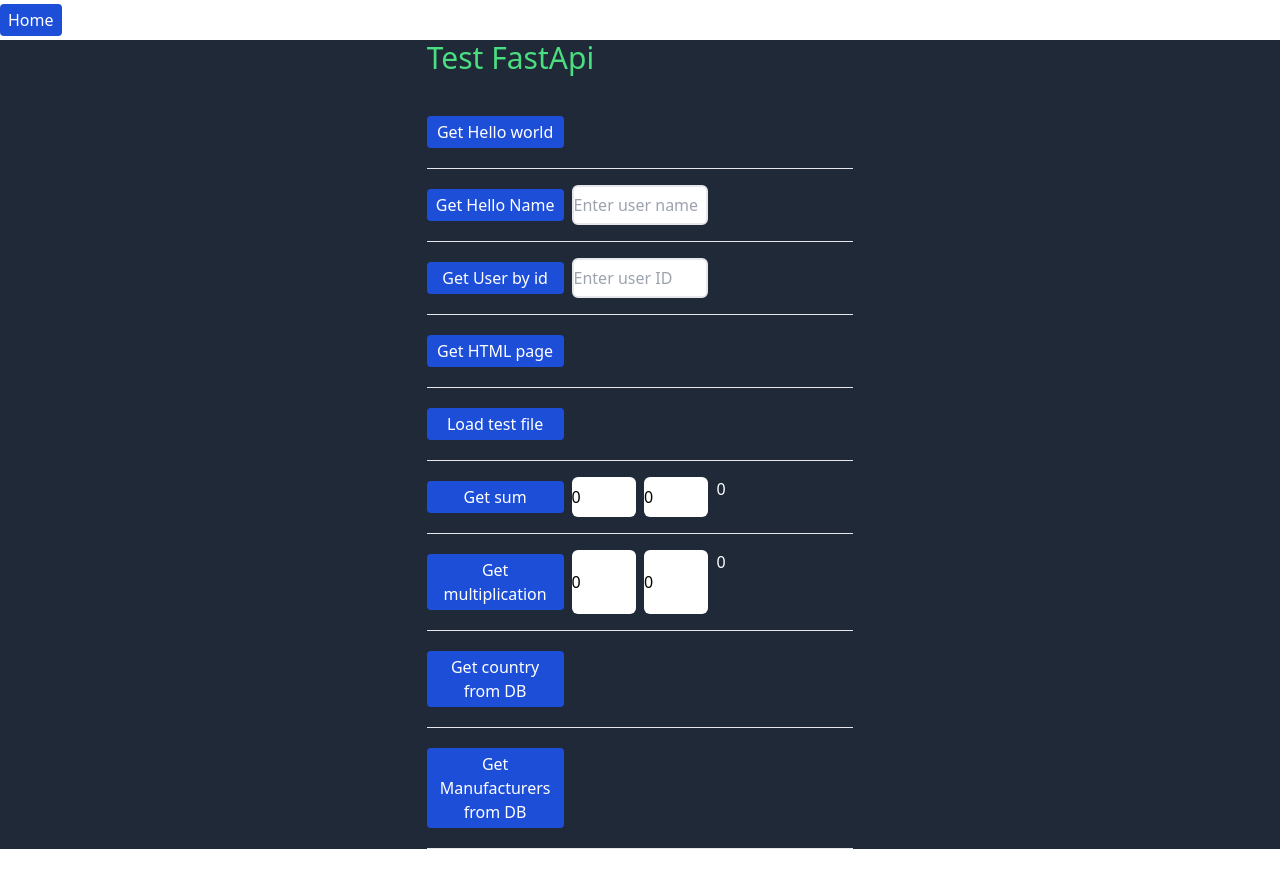
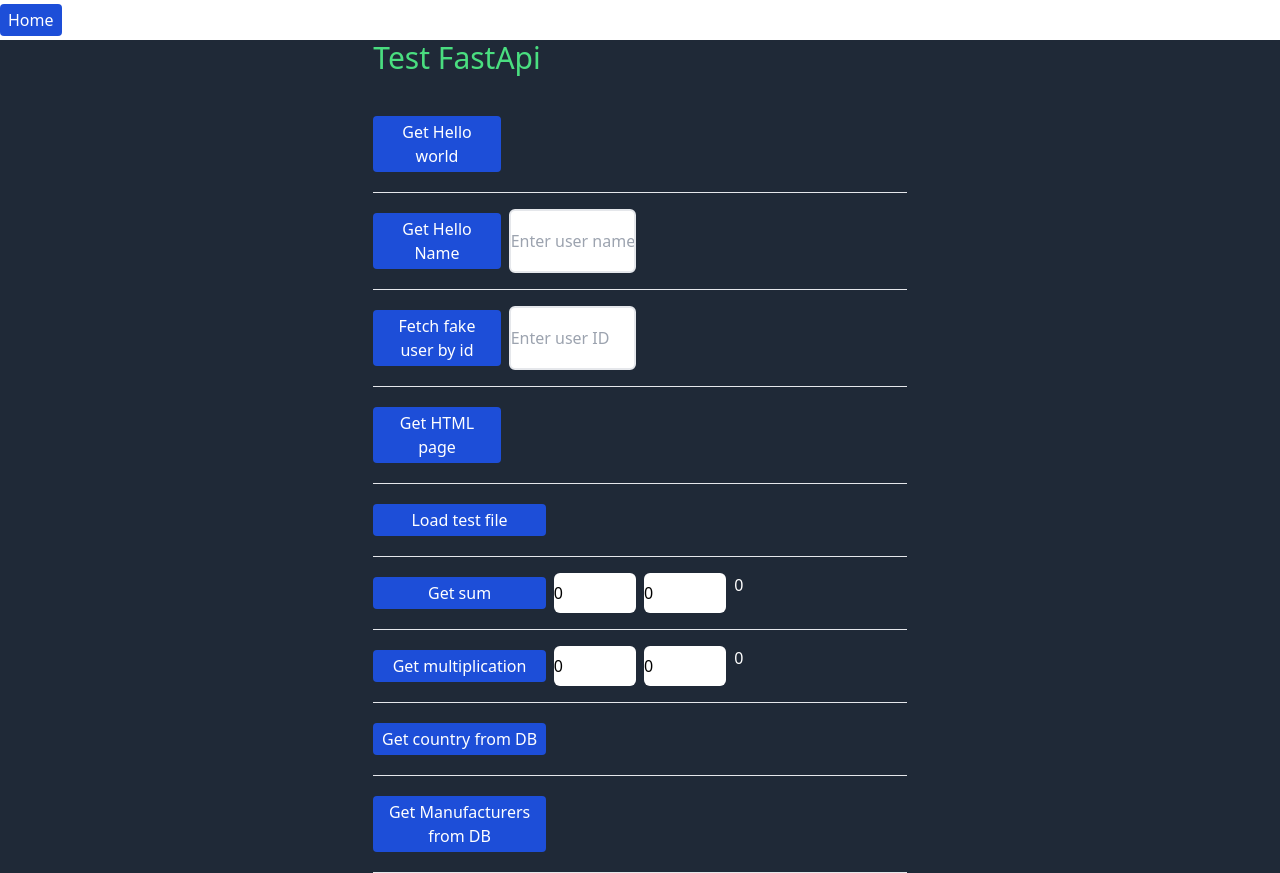
Before and after one commit to voronovmaksim88/KIS3_v2r2, a Vue app in the folder frontend/: page / in a window 1280 px wide. Both pictures are taken after a click on the button "Тест FastAPI". Before the commit the page ends 849 px from the top, so only its background shows below. Built offline with nearby package versions, Linux system fonts and the light colour scheme.

Commit message:
поломал загрузку html странички. остальное работает

```diff
--- a/frontend/src/components/BD_FastAPI_PostGreSQL.vue
+++ b/frontend/src/components/BD_FastAPI_PostGreSQL.vue
@@ -1,107 +1,21 @@
 <script setup>
-import {ref, computed} from 'vue'
+import {ref} from 'vue'
 import The_Test_FastAPI_hello_world from "@/components/The_Test_FastAPI_hello_world.vue";
+import The_Test_FastAPI_hello_name from "@/components/The_Test_FastAPI_hello_name.vue";
+import The_Test_FastAPI_fetch_fake_user from "@/components/The_Test_FastAPI_fetch_fake_user.vue";
+import The_Test_FastAPI_get_html_page from "@/components/The_Test_FastAPI_get_html_page.vue";
 
 
-const user = ref(null)
-const userId = ref(null)
-const error = ref(null)
-const errorHelloName = ref(null)
-const error_TestHTMLPage = ref(null)
 const error_TestLoadFile = ref(null)
-const userName = ref("")
-const helloName = ref("")
-const input_name_class = ref("border-2 rounded-md")
-const input_userId_class = ref("border-2 rounded-md")
-const input_error_style = "border-2 border-red-500 rounded-md focus:outline-none focus:ring-2"
+
 // const backend_url = "https://sibplc-kis3.ru/api/"
 const backend_url = "http://localhost:8000/api/"
-const htmlContent = ref('')
 const mul1 = ref(0) //  множитель 1
 const mul2 = ref(0) //  множитель 2
 const composition = ref(0) // произведение
 
-// Вычисляемое свойство лучше определить за пределами функции
-const userIdNumber = computed(() => parseInt(userId.value));
 
 
-
-
-const fetchHelloName = async () => {
-  errorHelloName.value = null;
-  if (userName.value) {
-    try {
-      const response = await fetch(`${backend_url}test/hello?name=${encodeURIComponent(userName.value)}`);
-
-      if (!response.ok) {
-        // noinspection ExceptionCaughtLocallyJS
-        throw new Error('Failed to fetch hello message');
-      }
-
-      const data = await response.json();
-      console.log(data);
-
-      if (data && data.message) {
-        helloName.value = data.message;
-      } else {
-        // noinspection ExceptionCaughtLocallyJS
-        throw new Error('Invalid response format');
-      }
-
-    } catch (err) {
-      errorHelloName.value = err.message;
-
-    }
-  } else {
-    // alert("введите имя")
-    input_name_class.value = input_error_style
-    helloName.value = ''
-  }
-}
-
-
-const fetchUser = async () => {
-  user.value = null;
-  error.value = null;
-  if (userId.value) {
-    try {
-      const response = await fetch(`${backend_url}test/user/${userIdNumber.value}`);
-
-      if (!response.ok) {
-        // noinspection ExceptionCaughtLocallyJS
-        throw new Error('User not found!!!');
-      }
-
-      const data = await response.json();
-      console.log(data);
-
-      user.value = data;
-    } catch (err) {
-      error.value = err.message;
-    }
-  } else {
-    // alert("введите имя")
-    input_userId_class.value = input_error_style
-  }
-}
-
-
-const fetchTestHTMLPage = async () => {
-  user.value = null;
-  error_TestHTMLPage.value = null;
-  try {
-    const response = await fetch(`${backend_url}test/load_test_html_page`);
-
-    if (!response.ok) {
-      // noinspection ExceptionCaughtLocallyJS
-      throw new Error('test_html_page not found!!!');
-    }
-
-    htmlContent.value = await response.text();
-  } catch (err) {
-    error_TestHTMLPage.value = err.message;
-  }
-};
 
 
 const fetchTestFile = async () => {
@@ -127,15 +41,6 @@
 
   } catch (err) {
     error_TestLoadFile.value = err.message;
-  }
-};
-
-
-const resetInputClassDynamic = (inputName) => {
-  if (inputName === 'userId') {
-    input_userId_class.value = "border-2 rounded-md";
-  } else if (inputName === 'userName') {
-    input_name_class.value = "border-2 rounded-md";
   }
 };
 
@@ -256,60 +161,16 @@
 
 <template>
   <div class="w-full min-h-screen flex flex-col items-center bg-gray-800" id="BD_FastAPI_PostGreSQL">
-    <div class="flex flex-col w-full sm:w-1/2 md:w-2/3 lg:w-1/2 xl:w-1/3 space-y-4">
+    <div class="flex flex-col w-full sm:w-1/2 md:w-2/3 lg:w-2/3 xl:w-5/12 space-y-4">
       <h1 class="text-green-400 text-3xl mb-5">Test FastApi</h1>
 
       <The_Test_FastAPI_hello_world :url="backend_url"/>
+      <The_Test_FastAPI_hello_name :url="backend_url"/>
+      <The_Test_FastAPI_fetch_fake_user :url="backend_url"/>
+      <The_Test_FastAPI_get_html_page :url="backend_url"/>
 
-      <div class="grid grid-cols-3 gap-2">
-        <button class="btn btn-p" @click="fetchHelloName">Get Hello Name</button>
-        <input
-            id="input_name"
-            type="text"
-            v-model="userName"
-            placeholder="Enter user name"
-            :class="input_name_class"
-            @focus="resetInputClassDynamic('userName')"
-        />
-        <p class="text-white">{{ helloName }}</p>
-        <div v-if="errorHelloName">
-          <p style="color: red;">{{ errorHelloName }}</p>
-        </div>
-      </div>
-      <hr class="mb-5">
 
-      <div class="grid grid-cols-3 gap-2">
-        <button class="btn btn-p" @click="fetchUser">Get User by id</button>
-        <input
-            type="number"
-            v-model="userId"
-            placeholder="Enter user ID"
-            :class="input_userId_class"
-            @focus="resetInputClassDynamic('userId')"
-        />
-        <div class="text-white" v-if="user">
-          <h2>User Info</h2>
-          <p>ID: {{ user.id }}</p>
-          <p>Name: {{ user.name }}</p>
-          <!--suppress JSUnresolvedReference -->
-          <p>Age: {{ user.age }}</p>
-        </div>
-        <div v-if="error">
-          <p style="color: red;">{{ error }}</p>
-        </div>
-      </div>
-      <hr class="mb-5">
 
-      <div class="grid grid-cols-3 gap-2">
-        <button class="btn btn-p" @click="fetchTestHTMLPage">Get HTML page</button>
-        <div v-if="htmlContent" class="col-span-2">
-          <div v-html="htmlContent" class="bg-white p-4 rounded-md"></div>
-        </div>
-        <div v-if="error_TestHTMLPage">
-          <p style="color: red;">{{ error_TestHTMLPage }}</p>
-        </div>
-      </div>
-      <hr class="mb-5">
 
       <div class="grid grid-cols-3 gap-2">
         <button class="btn btn-p" @click="fetchTestFile">Load test file</button>
--- /dev/null
+++ b/frontend/src/components/The_Test_FastAPI_fetch_fake_user.vue
@@ -0,0 +1,95 @@
+<script setup>
+import {ref, defineProps, computed} from "vue";
+
+const user = ref(null)
+const userId = ref(null)
+const error_user = ref(null)
+const input_userId_class = ref("border-2 rounded-md")
+const input_error_style = "border-2 border-red-500 rounded-md focus:outline-none focus:ring-2"
+const response_ok = ref("")
+
+const props = defineProps({
+  url: {
+    type: String,
+    required: true
+  }
+});
+
+const fetchUser = async () => {
+  user.value = null;
+  error_user.value = null;
+  if (userId.value) {
+    try {
+      const response = await fetch(`${props.url}test/user/${userIdNumber.value}`);
+
+      if (!response.ok) {
+        // noinspection ExceptionCaughtLocallyJS
+        throw new Error('User not found!!!');
+      }
+
+      if (response.ok) {
+        // noinspection ExceptionCaughtLocallyJS
+        response_ok.value = "ok";
+      }
+
+      const data = await response.json();
+      console.log(data);
+
+      user.value = data;
+    } catch (err) {
+      error_user.value = err.message;
+    }
+  } else {
+    // alert("введите имя")
+    input_userId_class.value = input_error_style
+  }
+}
+
+const resetInputClassDynamic = (inputName) => {
+  if (inputName === 'userId') {
+    input_userId_class.value = "border-2 rounded-md";
+  }
+};
+
+// Вычисляемое свойство лучше определить за пределами функции
+const userIdNumber = computed(() => parseInt(userId.value));
+
+</script>
+
+<template>
+
+  <div class="grid grid-cols-4 gap-2">
+    <button class="btn btn-p" @click="fetchUser">Fetch fake user by id</button>
+    <input
+        type="number"
+        v-model="userId"
+        placeholder="Enter user ID"
+        :class="input_userId_class"
+        @focus="resetInputClassDynamic('userId')"
+    />
+
+    <div class="text-white" v-if="user">
+      <h2>User Info</h2>
+      <p>ID: {{ user.id }}</p>
+      <p>Name: {{ user.name }}</p>
+      <!--suppress JSUnresolvedReference -->
+      <p>Age: {{ user.age }}</p>
+    </div>
+    <div v-else>
+    </div>
+
+    <div v-if="error_user">
+      <p style="color: red;">{{ error_user }}</p>
+    </div>
+
+    <div v-if="response_ok">
+      <p class="font-bold text-green-500">{{ response_ok }}</p>
+    </div>
+
+  </div>
+  <hr class="mb-5">
+</template>
+
+<style scoped>
+
+</style>
--- /dev/null
+++ b/frontend/src/components/The_Test_FastAPI_get_html_page.vue
@@ -0,0 +1,61 @@
+<script setup>
+import {ref, defineProps} from "vue";
+
+const error_TestHTMLPage = ref(null)
+const htmlContent = ref('')
+const response_ok = ref("")
+
+const props = defineProps({
+  url: {
+    type: String,
+    required: true
+  }
+});
+
+const fetchTestHTMLPage = async () => {
+  error_TestHTMLPage.value = null;
+  try {
+    const response = await fetch(`${props.url}test/load_test_html_page`);
+
+    if (!response.ok) {
+      // noinspection ExceptionCaughtLocallyJS
+      throw new Error('test_html_page not found!!!');
+    }
+
+    if (response.ok) {
+      // noinspection ExceptionCaughtLocallyJS
+      response_ok.value = "ok";
+    }
+
+    htmlContent.value = await response.text();
+  } catch (err) {
+    error_TestHTMLPage.value = err.message;
+  }
+};
+</script>
+
+<template>
+  <div class="grid grid-cols-4 gap-2">
+    <button class="btn btn-p" @click="fetchTestHTMLPage">Get HTML page</button>
+
+    <div v-if="htmlContent" class="col-span-2">
+      <div v-html="htmlContent" class="bg-white p-4 rounded-md"></div>
+    </div>
+    <div v-else class="col-span-2">
+    </div>
+
+    <div v-if="error_TestHTMLPage">
+      <p style="color: red;">{{ error_TestHTMLPage }}</p>
+    </div>
+
+    <div v-else-if="response_ok">
+      <p class="font-bold text-green-500">{{ response_ok }}</p>
+    </div>
+
+  </div>
+  <hr class="mb-5">
+</template>
+
+<style scoped>
+
+</style>
--- /dev/null
+++ b/frontend/src/components/The_Test_FastAPI_hello_name.vue
@@ -0,0 +1,86 @@
+<script setup>
+import {ref, defineProps} from "vue";
+
+const userName = ref("")
+const helloName = ref("")
+const errorHelloName = ref(null)
+const input_name_class = ref("border-2 rounded-md")
+const input_error_style = "border-2 border-red-500 rounded-md focus:outline-none focus:ring-2"
+const response_ok = ref("")
+
+const props = defineProps({
+  url: {
+    type: String,
+    required: true
+  }
+});
+
+const fetchHelloName = async () => {
+  errorHelloName.value = null;
+  if (userName.value) {
+    try {
+      const response = await fetch(`${props.url}test/hello?name=${encodeURIComponent(userName.value)}`);
+
+      if (!response.ok) {
+        // noinspection ExceptionCaughtLocallyJS
+        throw new Error('Failed to fetch hello message');
+      }
+
+      if (response.ok) {
+        // noinspection ExceptionCaughtLocallyJS
+        response_ok.value = "ok";
+      }
+
+      const data = await response.json();
+      console.log(data);
+
+      if (data && data.message) {
+        helloName.value = data.message;
+      } else {
+        // noinspection ExceptionCaughtLocallyJS
+        throw new Error('Invalid response format');
+      }
+
+    } catch (err) {
+      errorHelloName.value = err.message;
+
+    }
+  } else {
+    // alert("введите имя")
+    input_name_class.value = input_error_style
+    helloName.value = ''
+  }
+}
+
+const resetInputClassDynamic = (inputName) => {
+  if (inputName === 'userName') {
+    input_name_class.value = "border-2 rounded-md";
+  }
+};
+</script>
+
+<template>
+  <div class="grid grid-cols-4 gap-2">
+    <button class="btn btn-p" @click="fetchHelloName">Get Hello Name</button>
+    <input
+        id="input_name"
+        type="text"
+        v-model="userName"
+        placeholder="Enter user name"
+        :class="input_name_class"
+        @focus="resetInputClassDynamic('userName')"
+    />
+    <p class="text-white">{{ helloName }}</p>
+    <div v-if="errorHelloName">
+      <p style="color: red;">{{ errorHelloName }}</p>
+    </div>
+    <div v-if="response_ok">
+      <p class="font-bold text-green-500">{{ response_ok }}</p>
+    </div>
+  </div>
+  <hr class="mb-5">
+</template>
+
+<style scoped>
+
+</style>
--- a/frontend/src/components/The_Test_FastAPI_hello_world.vue
+++ b/frontend/src/components/The_Test_FastAPI_hello_world.vue
@@ -10,9 +10,11 @@
 
 const errorHello = ref(null)
 const hello = ref("")
+const response_ok = ref("")
 
 const fetchHello = async () => {
   errorHello.value = null
+  response_ok.value = null
   hello.value = ""
   try {
     const controller = new AbortController();
@@ -29,6 +31,11 @@
       throw new Error('Failed to fetch hello message');
     }
 
+    if (response.ok) {
+      // noinspection ExceptionCaughtLocallyJS
+      response_ok.value = "ok";
+    }
+
     const data = await response.json();
     console.log(data);
 
@@ -41,7 +48,7 @@
 
   } catch (err) {
     if (err.name === 'AbortError') {
-      errorHello.value = "нет ответа от сервера";
+      errorHello.value = "нет ответа от сервера!";
     } else {
       errorHello.value = err.message;
     }
@@ -50,14 +57,23 @@
 </script>
 
 <template>
-  <div class="grid grid-cols-3 gap-2">
+  <div class="grid grid-cols-4 gap-2">
     <button class="btn btn-p" @click="fetchHello">Get Hello world</button>
+
     <div></div>
+
     <div v-if="hello">
       <p class="text-white">{{ hello }}</p>
     </div>
-    <div v-else-if="errorHello">
+    <div v-else>
+    </div>
+
+
+    <div v-if="errorHello">
       <p style="color: red;">{{ errorHello }}</p>
+    </div>
+    <div v-else-if="response_ok">
+      <p class="font-bold text-green-500">{{ response_ok }}</p>
     </div>
 
   </div>
```
Also changed, not shown: 1 other file (tests, documents, lock files or other folders).
